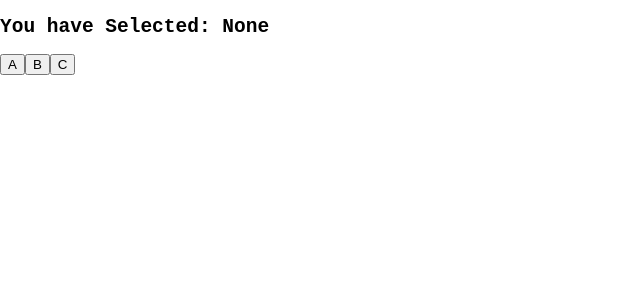
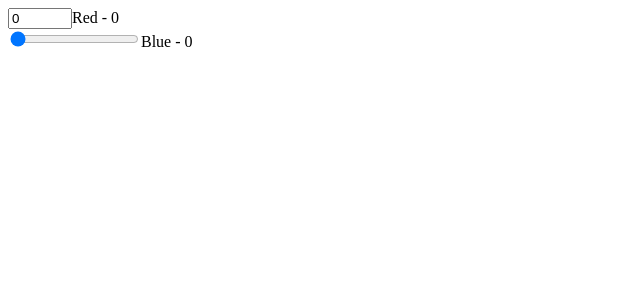
Before and after one commit to juanfrc/egghead-start-learning-react, a React (Create React App) app: page / in a window 1280 px wide. Shown: the top 300 px of the page, without its empty margins (0-640 px from the left). Built offline with nearby package versions, Linux system fonts and the light colour scheme.

Commit message:
Video 20 Reusable React Components

```diff
--- a/src/App.js
+++ b/src/App.js
@@ -1,7 +1,7 @@
 import React from 'react';
-import './App.css'
-// import ReactDOM from 'react-dom';
-// import PropTypes from 'prop-types';
+import ReactDOM from 'react-dom';
+import PropTypes from 'prop-types';
+// import './App.css'
 
 // Create as a stateless component
 // const App = () => <h1>Hello stateless</h1>
@@ -441,45 +441,128 @@
 // export default App
 
 // Video 19 Extend functionality of children Components
+// class App extends React.Component {
+//   render(){
+//     return(
+//       <Buttons>
+//         <button value="A">A</button>
+//         <button value="B">B</button>
+//         <button value="C">C</button>
+//       </Buttons>
+//     )
+//   }
+// }
+//
+// class Buttons extends React.Component {
+//   constructor() {
+//     super();
+//     this.state = {selected: 'None'}
+//   }
+//
+//   selectItem(selected) {
+//     this.setState({selected})
+//   }
+//
+//   render() {
+//     let fn = child =>
+//       React.cloneElement(child, {
+//         onClick: this.selectItem.bind(this, child.props.value)
+//       })
+//
+//     let items = React.Children.map(this.props.children, fn);
+//
+//     return (
+//       <div>
+//         <h2>You have Selected: {this.state.selected}</h2>
+//         {items}
+//       </div>
+//
+//     )
+//   }
+// }
+//
+// export default App
 
+// Video 20 Reusable React Components
 class App extends React.Component {
-  render(){
+  constructor() {
+    super();
+    this.state = {
+      red: 0,
+      blue: 0
+    }
+    this.update = this.update.bind(this)
+  }
+
+  update(e) {
+    this.setState({
+      red: ReactDOM.findDOMNode(this.refs.red.refs.inp).value,
+      blue: ReactDOM.findDOMNode(this.refs.blue.refs.inp).value
+    })
+  }
+
+  render() {
     return(
-      <Buttons>
-        <button value="A">A</button>
-        <button value="B">B</button>
-        <button value="C">C</button>
-      </Buttons>
+      <div>
+        <NumImput
+          ref="red"
+          min={0}
+          max={255}
+          step={1}
+          val={+this.state.red}
+          type='number'
+          label="Red"
+          update={this.update} />
+
+          <NumImput
+            ref="blue"
+            min={0}
+            max={255}
+            step={0.01}
+            val={+this.state.blue}
+            label="Blue"
+            update={this.update} />
+      </div>
     )
   }
 }
 
-class Buttons extends React.Component {
-  constructor() {
-    super();
-    this.state = {selected: 'None'}
-  }
-
-  selectItem(selected) {
-    this.setState({selected})
-  }
-
+class NumImput extends React.Component {
   render() {
-    let fn = child =>
-      React.cloneElement(child, {
-        onClick: this.selectItem.bind(this, child.props.value)
-      })
-
-    let items = React.Children.map(this.props.children, fn);
-
+    let label = this.props.label !== '' ?
+      <label>{this.props.label} - {this.props.val}</label> : ''
     return (
       <div>
-        <h2>You have Selected: {this.state.selected}</h2>
-        {items}
+        <input ref="inp"
+          type={this.props.type}
+          min={this.props.min}
+          max={this.props.max}
+          step={this.props.step}
+          defaultValue={this.props.val}
+          onChange={this.props.update} />
+        {label}
       </div>
-
     )
   }
 }
 
+NumImput.propTypes = {
+  min: PropTypes.number,
+  max: PropTypes.number,
+  step: PropTypes.number,
+  val: PropTypes.number,
+  label: PropTypes.string,
+  update: PropTypes.func.isRequired,
+  type: PropTypes.oneOf(['number', 'range'])
+}
+
+NumImput.defaultProps = {
+  min: 0,
+  max: 0,
+  step: 1,
+  val: 0,
+  label: '',
+  type: 'range'
+}
+
 export default App
```
